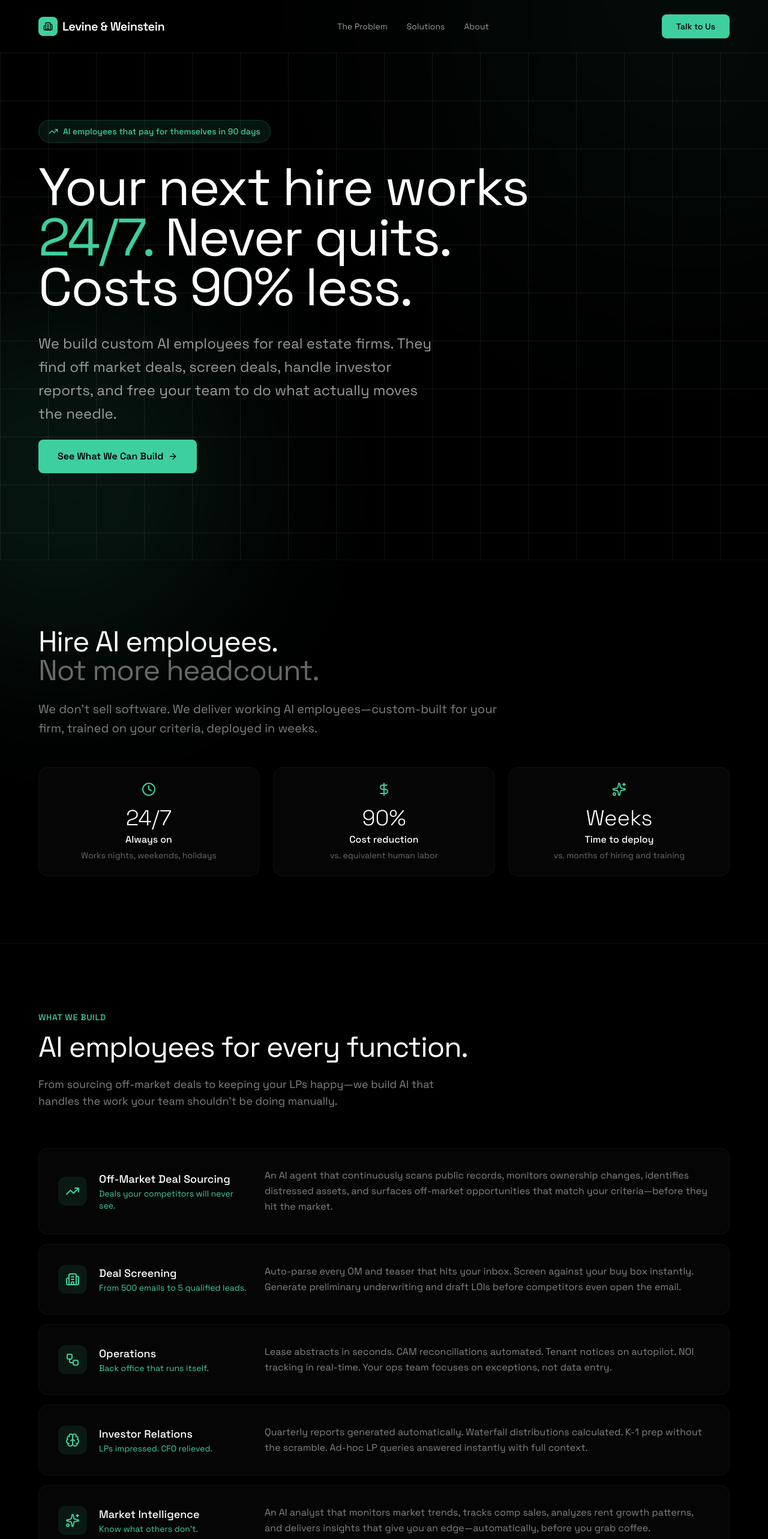
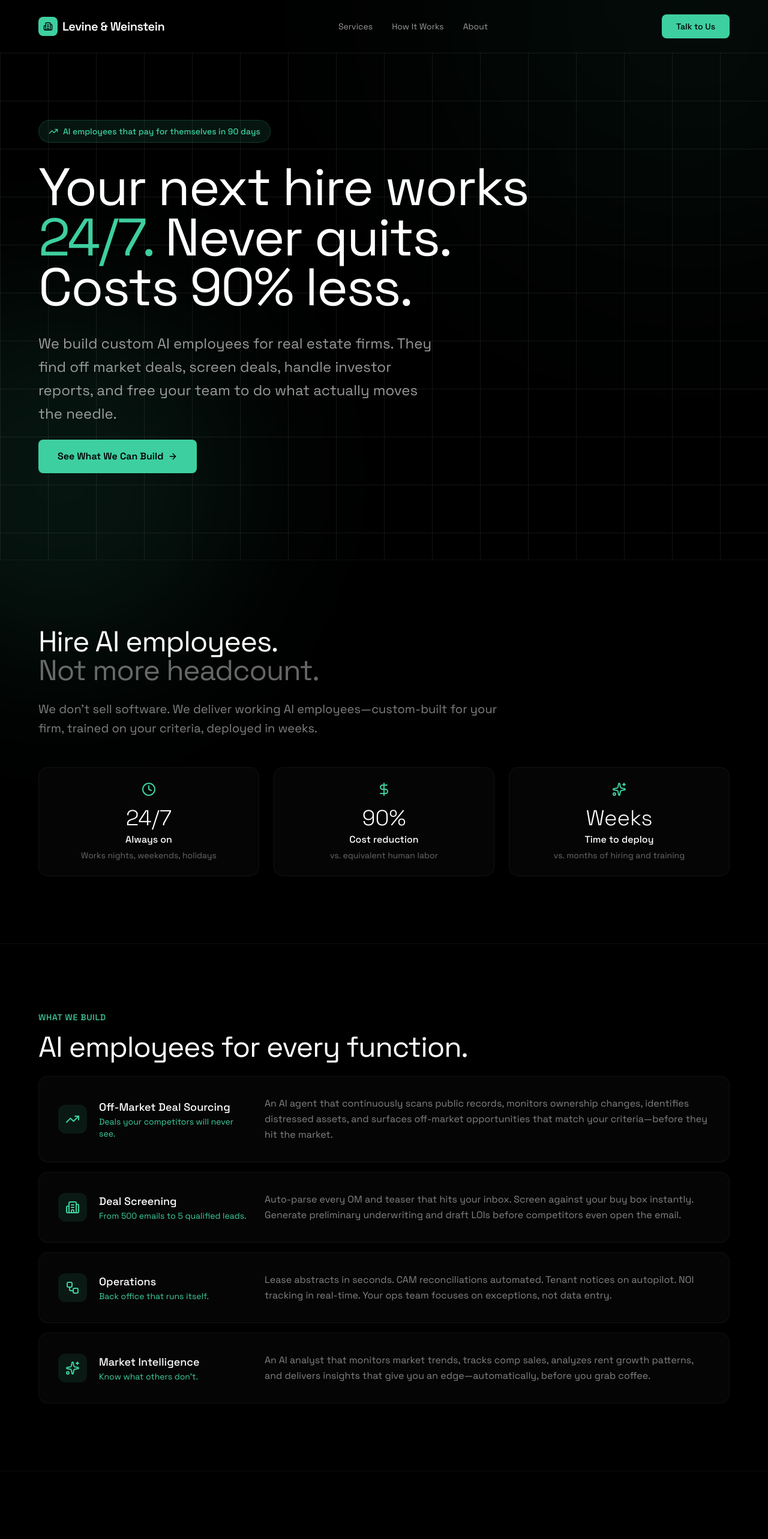
Before and after one commit to dealwire-ai/dealwire, a Next.js app in the folder apps/web/: page / in a window 1280 px wide. Shown: the top 2566 px of the page at 60% size. Built offline with nearby package versions, Linux system fonts and the light colour scheme.

Commit message:
update nav

```diff
--- a/apps/web/src/app/page.tsx
+++ b/apps/web/src/app/page.tsx
@@ -41,8 +41,8 @@ export default function Home() {
             <span className="text-xl font-semibold tracking-tight">Levine & Weinstein</span>
           </div>
           <div className="hidden md:flex items-center gap-8 text-sm text-white/60">
-            <button onClick={() => document.getElementById('problem')?.scrollIntoView({ behavior: 'smooth' })} className="hover:text-white transition-colors">The Problem</button>
-            <button onClick={() => document.getElementById('services')?.scrollIntoView({ behavior: 'smooth' })} className="hover:text-white transition-colors">Solutions</button>
+            <button onClick={() => document.getElementById('services')?.scrollIntoView({ behavior: 'smooth' })} className="hover:text-white transition-colors">Services</button>
+            <button onClick={() => document.getElementById('how-it-works')?.scrollIntoView({ behavior: 'smooth' })} className="hover:text-white transition-colors">How It Works</button>
             <button onClick={() => document.getElementById('about')?.scrollIntoView({ behavior: 'smooth' })} className="hover:text-white transition-colors">About</button>
           </div>
           <Link href="/book">
@@ -199,9 +199,6 @@ export default function Home() {
             <h2 className="text-4xl md:text-5xl font-normal tracking-tight mb-6">
               AI employees for every function.
             </h2>
-            <p className="text-white/50 text-lg max-w-2xl mb-16">
-              From sourcing off-market deals to keeping your LPs happy—we build AI that handles the work your team shouldn&apos;t be doing manually.
-            </p>
           </FadeInSection>
 
           <div className="space-y-4">
@@ -223,12 +220,6 @@ export default function Home() {
                 title: "Operations",
                 tagline: "Back office that runs itself.",
                 description: "Lease abstracts in seconds. CAM reconciliations automated. Tenant notices on autopilot. NOI tracking in real-time. Your ops team focuses on exceptions, not data entry."
-              },
-              {
-                icon: Brain,
-                title: "Investor Relations",
-                tagline: "LPs impressed. CFO relieved.",
-                description: "Quarterly reports generated automatically. Waterfall distributions calculated. K-1 prep without the scramble. Ad-hoc LP queries answered instantly with full context."
               },
               {
                 icon: Sparkles,
@@ -257,7 +248,7 @@ export default function Home() {
       </section>
 
       {/* How It Works Section */}
-      <section className="relative z-10 px-6 lg:px-16 py-20 lg:py-28 border-t border-white/5">
+      <section id="how-it-works" className="relative z-10 px-6 lg:px-16 py-20 lg:py-28 border-t border-white/5">
         <div className="max-w-7xl mx-auto">
           <FadeInSection>
             <p className="text-[#3ECFA0] text-sm font-medium tracking-wider uppercase mb-4">The Process</p>
@@ -398,7 +389,7 @@ export default function Home() {
                 </div>
                 <div className="lg:border-l lg:border-white/10 lg:pl-12">
                   <p className="text-white/60 leading-relaxed">
-                    Our experience building frontstep.ai taught us what actually works in RE tech—
+                    Our experience building, scaling, and exiting frontstep.ai taught us what actually works in RE tech—
                     and more importantly, what doesn&apos;t. We only build what delivers real ROI.
                   </p>
                 </div>
```
